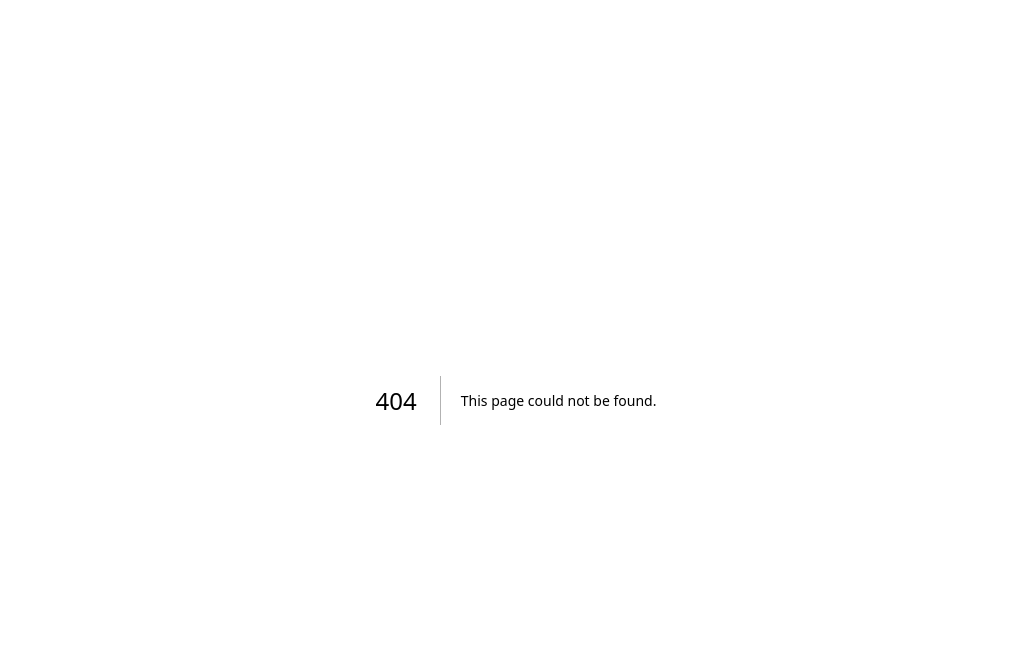
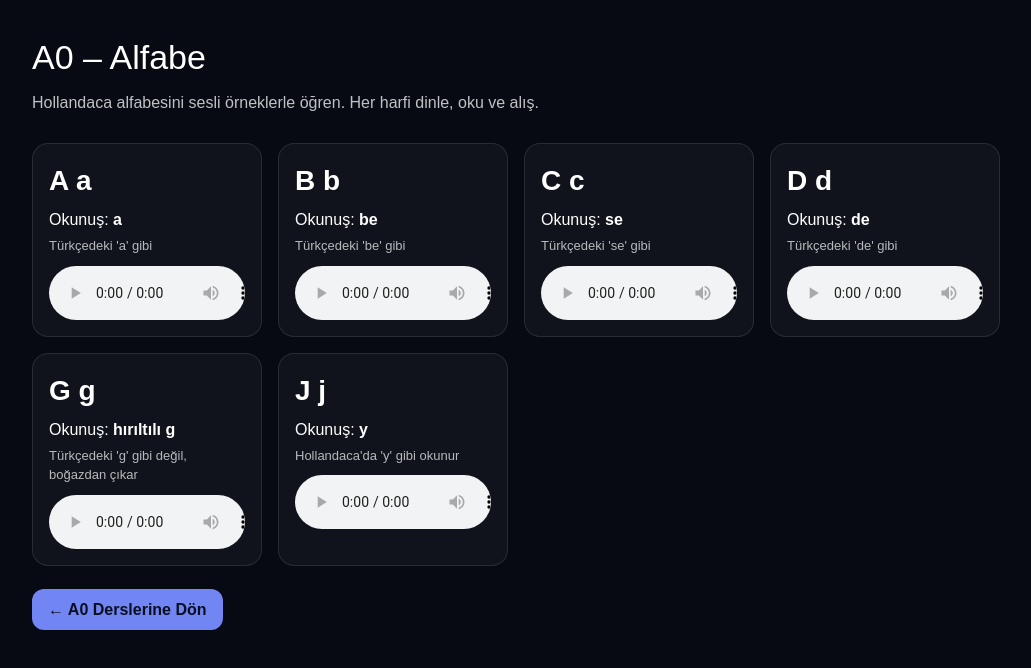
Before and after one commit to cosmuslum/nextjs-boilerplate, a Next.js app: page /tr/a0/alfabe in a window 1280 px wide. Before the commit this address had no page. Shown: the top 668 px of the page, without its empty margins (124-1155 px from the left). Built offline with nearby package versions, Linux system fonts and the light colour scheme.

Commit message:
Create page.tsx

```diff
--- /dev/null
+++ b/app/tr/a0/alfabe/page.tsx
@@ -0,0 +1,97 @@
+"use client";
+
+import React from "react";
+
+const letters = [
+  { l: "A a", tr: "a", audio: "/audio/alfabe/a.mp3", note: "Türkçedeki 'a' gibi" },
+  { l: "B b", tr: "be", audio: "/audio/alfabe/b.mp3", note: "Türkçedeki 'be' gibi" },
+  { l: "C c", tr: "se", audio: "/audio/alfabe/c.mp3", note: "Türkçedeki 'se' gibi" },
+  { l: "D d", tr: "de", audio: "/audio/alfabe/d.mp3", note: "Türkçedeki 'de' gibi" },
+  {
+    l: "G g",
+    tr: "hırıltılı g",
+    audio: "/audio/alfabe/g.mp3",
+    note: "Türkçedeki 'g' gibi değil, boğazdan çıkar"
+  },
+  {
+    l: "J j",
+    tr: "y",
+    audio: "/audio/alfabe/j.mp3",
+    note: "Hollandaca'da 'y' gibi okunur"
+  }
+];
+
+export default function AlfabePage() {
+  return (
+    <main style={s.page}>
+      <div style={s.container}>
+        <h1 style={s.h1}>A0 – Alfabe</h1>
+        <p style={s.intro}>
+          Hollandaca alfabesini sesli örneklerle öğren.
+          Her harfi dinle, oku ve alış.
+        </p>
+
+        <div style={s.grid}>
+          {letters.map((x) => (
+            <div key={x.l} style={s.card}>
+              <div style={s.letter}>{x.l}</div>
+              <div style={s.read}>
+                Okunuş: <b>{x.tr}</b>
+              </div>
+              <div style={s.note}>{x.note}</div>
+
+              <audio controls style={s.audio}>
+                <source src={x.audio} type="audio/mpeg" />
+                Tarayıcın ses oynatmayı desteklemiyor.
+              </audio>
+            </div>
+          ))}
+        </div>
+
+        <div style={s.next}>
+          <a href="/tr/a0" style={s.btn}>
+            ← A0 Derslerine Dön
+          </a>
+        </div>
+      </div>
+    </main>
+  );
+}
+
+const s: Record<string, React.CSSProperties> = {
+  page: {
+    minHeight: "100vh",
+    background: "#070A12",
+    color: "white",
+    padding: "32px 0"
+  },
+  container: { maxWidth: 1000, margin: "0 auto", padding: "0 16px" },
+  h1: { fontSize: 34, marginBottom: 8 },
+  intro: { opacity: 0.75, marginBottom: 28 },
+
+  grid: {
+    display: "grid",
+    gridTemplateColumns: "repeat(auto-fill, minmax(220px, 1fr))",
+    gap: 16
+  },
+  card: {
+    background: "rgba(255,255,255,0.04)",
+    border: "1px solid rgba(255,255,255,0.1)",
+    borderRadius: 16,
+    padding: 16
+  },
+  letter: { fontSize: 28, fontWeight: 900 },
+  read: { marginTop: 6 },
+  note: { fontSize: 13, opacity: 0.7, marginTop: 4 },
+  audio: { marginTop: 10, width: "100%" },
+
+  next: { marginTop: 32 },
+  btn: {
+    textDecoration: "none",
+    background: "rgba(120,140,255,0.95)",
+    color: "#0B1020",
+    padding: "12px 16px",
+    borderRadius: 12,
+    fontWeight: 900
+  }
+};
```
